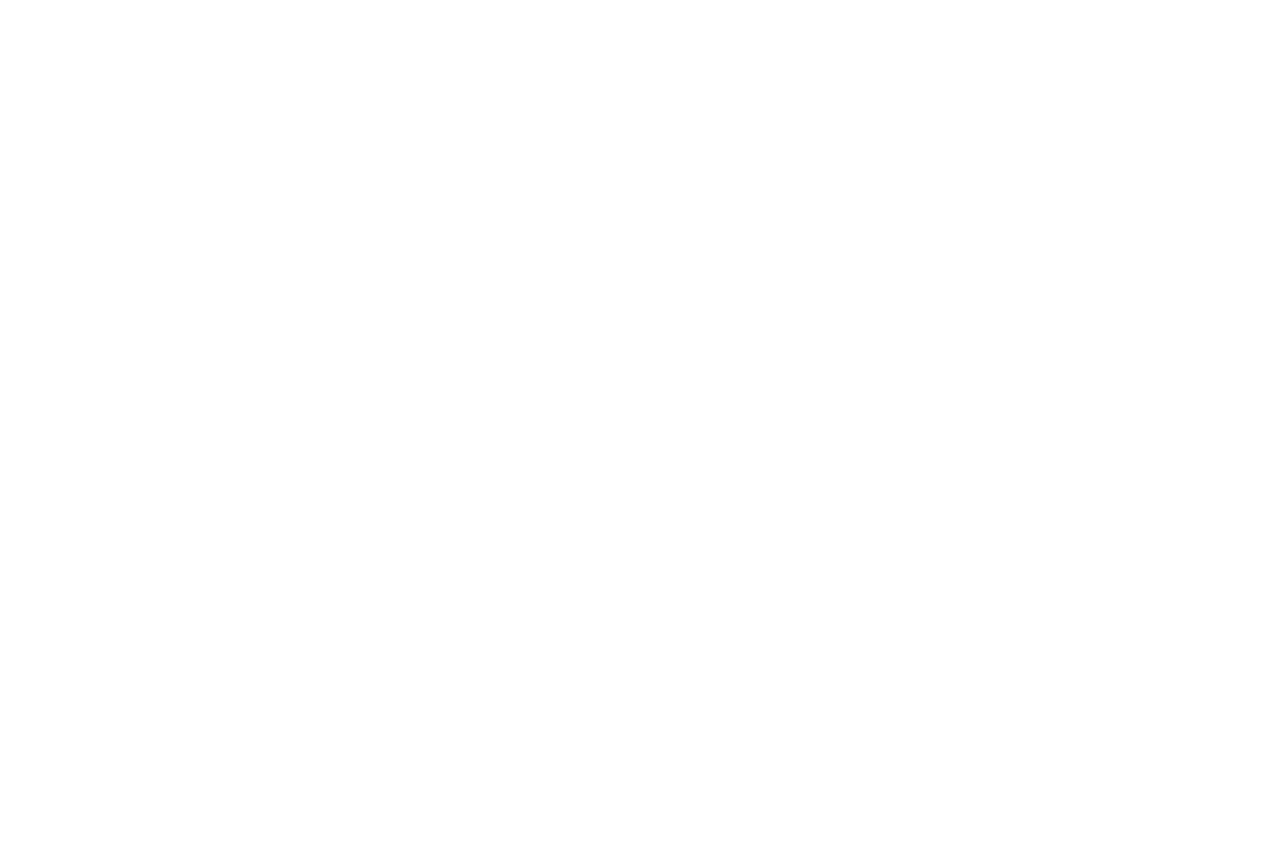
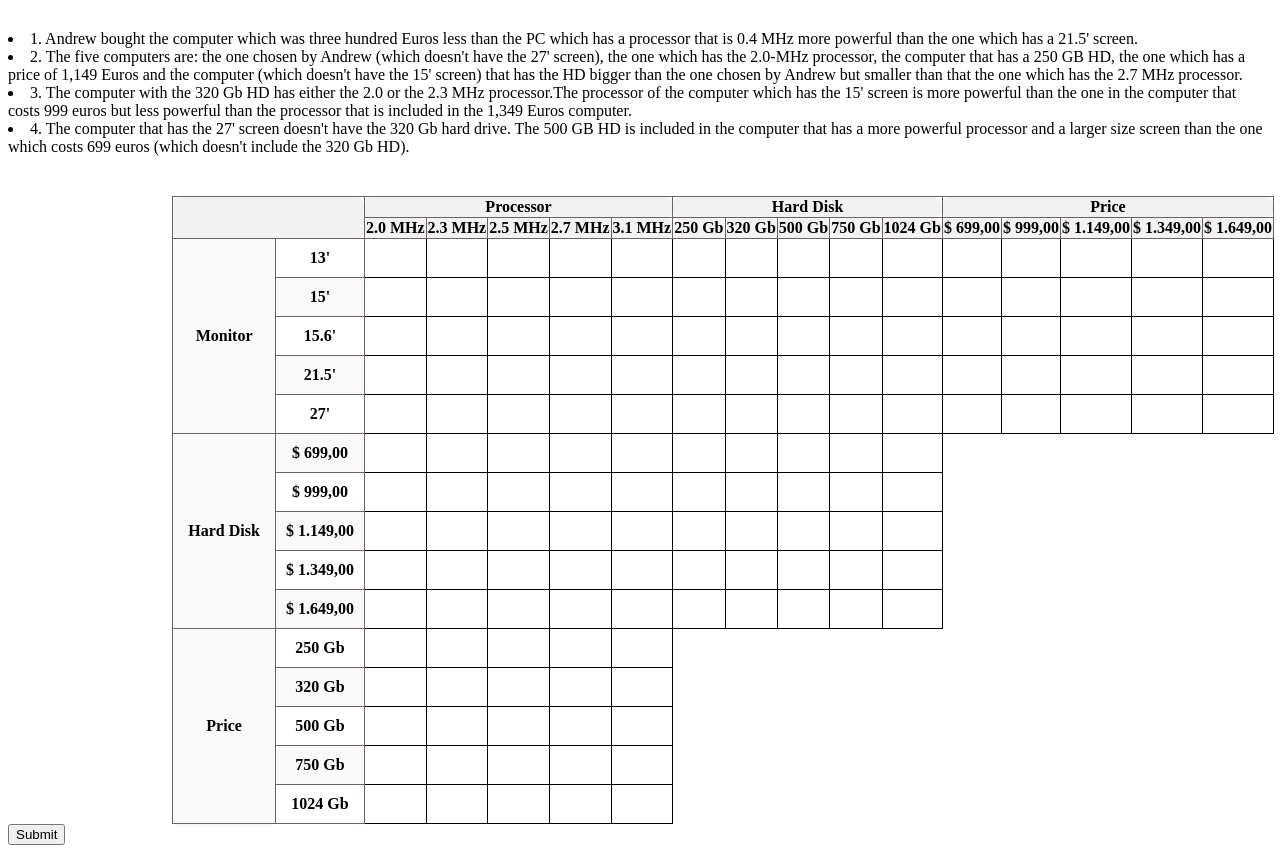
Before and after one commit to isJlaiel/jeux_frontend, a React (Vite) app: page /newPersonalComputer in a window 1280 px wide. Before the commit this address had no page. Before the commit the page ends 800 px from the top, so only its background shows below. Built offline with nearby package versions, Linux system fonts and the light colour scheme.

Commit message:
feat/clues

```diff
--- a/src/App.jsx
+++ b/src/App.jsx
@@ -1,16 +1,16 @@
-import { useState } from 'react'
 import './App.css'
 import {Routes, Route} from 'react-router-dom'
-import Home from './pages/Home'
 import ZebrePuzzle from './pages/ZebrePuzzle'
+import AlPacinoMovies from './pages/AlPacinoMovies'
+import NewPersonalComputer from './pages/NewPersonalComputer'
 function App() {
 
   return (
     <div>
     <Routes>
-      <Route path="/" element={<Home/>}/>
+      <Route path="/alPacinoMovies" element={<AlPacinoMovies/>}/>
+      <Route path="/newPersonalComputer" element={<NewPersonalComputer/>}/>
       <Route path="/zebre" element={<ZebrePuzzle/>}/>
-
     </Routes>
 
     </div>  )
--- a/src/compenents/PersonalizedCell.jsx
+++ b/src/compenents/PersonalizedCell.jsx
@@ -24,8 +24,7 @@
         border: '1px solid black',
         textAlign: 'center',
         cursor: able ? 'pointer' : 'not-allowed', // Change le curseur en fonction de `able`
-        width: '100px',
-        height: '50px',
+
         backgroundColor: getBackgroundColor(),
         color: getColor(),
       }}
--- /dev/null
+++ b/src/pages/AlPacinoMovies.jsx
@@ -0,0 +1,25 @@
+import React from 'react';
+import LogicPuzzle  from './LogicPuzzle';
+// Custom styled td component
+const _mainCols = ["Film", "Day", "Time"];
+const _cols = [
+  "88 Minutes", "	Donnie Brasco","Scarecrow", "Scarface", "The Recruit",
+  "Monday", "Tuesday", "Wednesday", "Thursday", "Friday",
+  "7:35 pm", "7:40 pm", "8:20 pm", "8:30 pm", "8:45 pm"
+]
+const _rows = [
+  "Jessica", "Laurie", "Mark", "Mary", "Sally",
+  "Monday", "Tuesday", "Wednesday", "Thursday", "Friday",
+  "7:35 pm", "7:40 pm", "8:20 pm", "8:30 pm", "8:45 pm"
+]
+const _mainRows = ["Name","Time","Day"]
+function AlPacinoMovies() {
+
+  return (
+    <div>
+     <LogicPuzzle mainCols={_mainCols}  cols={_cols} rows={_rows} mainRows={_mainRows}/>
+    </div>
+  );
+}
+
+export default AlPacinoMovies;
--- a/src/pages/Home.css
+++ /dev/null
@@ -1,41 +0,0 @@
-/* Home.module.css */
-.cell {
-  border: 1px solid black;
-  text-align: center;
-  cursor: pointer;
-  width: 100px;
-  height: 50px;
-}
-
-.cellRed {
-  background-color: red;
-  color: white;
-}
-
-.cellGreen {
-  background-color: green;
-  color: white;
-}
-
-.cellDefault {
-  background-color: white;
-  color: black;
-}
-
-.table {
-  border-collapse: collapse;
-  width: 100%;
-}
-
-.headerCell {
-  border: 1px solid black;
-}
-
-.headerRow {
-  border: 1px solid black;
-}
-
-.headerRowSpan {
-  border: 1px solid black;
-  text-align: center;
-}
--- a/src/pages/Home.jsx
+++ b/src/pages/LogicPuzzle.jsx
@@ -1,29 +1,21 @@
 import React, { useEffect, useState } from 'react';
-import './Home.css';
+import './logicPuzzle.css';
 import PersonalizedCell from '../compenents/PersonalizedCell';
-// Custom styled td component
-const MainCols = ["Film", "Day", "Time"];
-const cols = [
-  "88 Minutes", "	Donnie Brasco","Scarecrow", "Scarface", "The Recruit",
-  "Monday", "Tuesday", "Wednesday", "Thursday", "Friday",
-  "7:35 pm", "7:40 pm", "8:20 pm", "8:30 pm", "8:45 pm"
-]
-const rows = [
-  "Jessica", "Laurie", "Mark", "Mary", "Sally",
-  "Monday", "Tuesday", "Wednesday", "Thursday", "Friday",
-  "7:35 pm", "7:40 pm", "8:20 pm", "8:30 pm", "8:45 pm"
-]
-const mainRows = ["Name","Time","Day"]
-const initializeGrid = (name,sizeGrid) => Array.from({ length: sizeGrid }, (ele, index) => {
+
+
+
+function LogicPuzzle({ mainCols, cols, rows, mainRows }) {
+
+  const initializeGrid = (name, sizeGrid) => Array.from({ length: sizeGrid }, (ele, index) => {
     let type;
     if (index <= 4) {
       type = mainRows[0];
     } else if (index >= 5 && index <= 9) {
       type = mainRows[1];
     } else {
-    type =mainRows[2];
+      type = mainRows[2];
     }
-  return { typeRow: name, status: null, typeCol: type, isAble: true, valueCol: cols[index] , changedBy:[]}
+    return { typeRow: name, status: null, typeCol: type, isAble: true, valueCol: cols[index], changedBy: [] }
   });
 
   const initializeGrids = () => {
@@ -31,25 +23,22 @@
     for (let i = 0; i < rows.length; i++) {
       let type, count;
       if (i < 5) {
-      type = 'Name';
+        type = mainRows[0];
         count = 15;
       } else if (i < 10) {
-      type = 'Time';
+        type = mainRows[1];
         count = 10;
       } else {
-      type = 'Day';
+        type = mainRows[2];
         count = 5;
       }
       grids.push({ id: `grid${i}`, name: rows[i], items: initializeGrid(type, count) });
     }
     return grids;
   };
+  const [grids, setGrids] = useState(initializeGrids());
+  const [cellChecked, setCellChecked] = useState({ _typeRow: "", _typeCol: "", _gridId: "", _index: "", _isAble: "" })
 
-function Home() {
-  // const [grid, setGrid] = useState(Array.from({ length: 14 }, () => ({ status: null })));
-  const [grids, setGrids] = useState(initializeGrids());
-
-  const [cellChecked, setCellChecked] = useState({ _typeRow: "", _typeCol: "", _gridId: "", _index: "", _isAble:"" })
   const toggleCellStatus = (gridId, cellIndex) => {
     setGrids(current =>
       current.map(grid => {
@@ -60,7 +49,7 @@
             items: grid.items.map((cell, index) => {
               if (index === cellIndex) {
                 if (cell.status === 'red' || cell.status == "green")
-                  setCellChecked({ _typeRow: cell.typeRow, _typeCol: cell.typeCol, _gridId: gridId, _index: index, color: cell.status === 'red' ? 'green' : cell.status === 'red' ? null : null ,_isAble:cell.status!=='red'});
+                  setCellChecked({ _typeRow: cell.typeRow, _typeCol: cell.typeCol, _gridId: gridId, _index: index, color: cell.status === 'red' ? 'green' : cell.status === 'red' ? null : null, _isAble: cell.status !== 'red' });
                 return {
                   ...cell,
                   status: cell.status === 'red' ? 'green' : cell.status === 'green' ? null : 'red',
@@ -78,18 +67,20 @@
 
 
   const handleClick = () => {
-    grids.map((ele) => {
-      console.log(ele.items.map(e => console.log(e.valueCol + " " + ele.name + " " + e.status)));
-
+    grids.forEach((ele) => {
+      const greenItems = ele.items.filter(e => e.status === "green");
+      greenItems.forEach(e => console.log(e.valueCol + " " + ele.name + " "));
     });
   };
+
+
   useEffect(() => {
     setGrids(current => current.map(grid => {
       if (grid.id === cellChecked._gridId) {
         return {
           ...grid,
           items: grid.items.map((cell, i) => {
-            if (cell.typeCol === cellChecked._typeCol && cellChecked._index !== i){
+            if (cell.typeCol === cellChecked._typeCol && cellChecked._index !== i) {
               let passedStatus = cellChecked.color === 'green' ? 'red' : null;
               const updatedChangedBy = passedStatus === null ? cell.changedBy.filter(item => item !== cellChecked._index) : [...cell.changedBy, cellChecked._index];
               return {
@@ -125,17 +116,16 @@
   }, [cellChecked]);
   // Render the table based on the grid
   return (
-    <div>
-      <table style={{ borderCollapse: 'collapse', width: '50%' }}>
+    <div >
+      <table className='table'>
         {/* Header Rows */}
         <thead>
           <tr>
-            <th className="headerCell" rowSpan={2}></th>
-            <th className="headerCell" rowSpan={2}></th>
+            <th className="headerCell" colSpan={2} rowSpan={2}></th>
 
-            <th className="headerCell" colSpan={5}>{MainCols[0]}</th>
-            <th className="headerCell" colSpan={5}>{MainCols[1]}</th>
-            <th className="headerCell" colSpan={5}>{MainCols[2]}</th>
+            <th className="headerCell" colSpan={5}>{mainCols[0]}</th>
+            <th className="headerCell" colSpan={5}>{mainCols[1]}</th>
+            <th className="headerCell" colSpan={5}>{mainCols[2]}</th>
           </tr>
           <tr>
             {cols.map(col => (<th className="headerCell">{col}</th>))}
@@ -145,8 +135,12 @@
           <>
             {rows.map((value, index) => (
               <tr key={index}>
-                {(index ===0  || index ===5  || index ===10 )?<td rowSpan={5}>{index===0 ? "Name" :( index==5 ? "Day" : "Time")}</td>: <></>}
-
+                {
+                  (index === 0 || index === 5 || index === 10) ?
+                    <td className="rowSpanCell" rowSpan={5}>
+                      {index === 0 ? mainRows[0] : (index === 5 ? mainRows[2] : mainRows[1])}
+                    </td> : null
+                }
                 <td className="headerRowSpan">
 
                   {value}</td>
@@ -170,4 +164,4 @@
   );
 }
 
-export default Home;
+export default LogicPuzzle;
--- /dev/null
+++ b/src/pages/NewPersonalComputer.jsx
@@ -0,0 +1,53 @@
+import LogicPuzzle from './LogicPuzzle';
+import React, { useState } from 'react';
+import './logicPuzzle.css';
+
+const _mainCols = ["Processor", "Hard Disk", "Price"];
+const _cols = [
+  "2.0 MHz", "2.3 MHz", "2.5 MHz", "2.7 MHz", "3.1 MHz",
+  "250 Gb", "320 Gb", "500 Gb", "750 Gb", "1024 Gb",
+  "$ 699,00", "$ 999,00", "$ 1.149,00", "$ 1.349,00", "$ 1.649,00"
+]
+const _rows = [
+  "13'", "15'", "15.6'", "21.5'", "27'",
+  "$ 699,00", "$ 999,00", "$ 1.149,00", "$ 1.349,00", "$ 1.649,00",
+  "250 Gb", "320 Gb", "500 Gb", "750 Gb", "1024 Gb",
+]
+const _clues = [
+  "1. Andrew bought the computer which was three hundred Euros less than the PC which has a processor that is 0.4 MHz more powerful than the one which has a 21.5' screen.",
+  "2. The five computers are: the one chosen by Andrew (which doesn't have the 27' screen), the one which has the 2.0-MHz processor, the computer that has a 250 GB HD, the one which has a price of 1,149 Euros and the computer (which doesn't have the 15' screen) that has the HD bigger than the one chosen by Andrew but smaller than that the one which has the 2.7 MHz processor.",
+  "3. The computer with the 320 Gb HD has either the 2.0 or the 2.3 MHz processor.The processor of the computer which has the 15' screen is more powerful than the one in the computer that costs 999 euros but less powerful than the processor that is included in the 1,349 Euros computer.",
+  "4. The computer that has the 27' screen doesn't have the 320 Gb hard drive. The 500 GB HD is included in the computer that has a more powerful processor and a larger size screen than the one which costs 699 euros (which doesn't include the 320 Gb HD)."
+]
+
+
+const _mainRows = ["Monitor", "Price ", "Hard Disk"]
+
+function NewPersonalComputer() {
+
+  const [clickedItems, setClickedItems] = useState([]);
+
+  const toggleItem = (index) => {
+    setClickedItems(prev => ({
+      ...prev,
+      [index]: !prev[index]
+    }));
+  };
+  return (
+    <>
+    <div className='clues'>
+      {_clues.map((value, index) => (
+        <li
+          key={index}
+          className={clickedItems[index] ? 'strikethrough' : ''}
+          onClick={() => toggleItem(index)}>{value}</li>))
+      }
+      </div>
+      <div>
+        <LogicPuzzle mainCols={_mainCols} cols={_cols} rows={_rows} mainRows={_mainRows} />
+      </div>
+    </>
+  );
+}
+
+export default NewPersonalComputer
--- /dev/null
+++ b/src/pages/logicPuzzle.css
@@ -0,0 +1,82 @@
+.table {
+  border-collapse: collapse;
+  margin-top: 40px;
+  margin-left: 13%;
+}
+.cellRed {
+  background-color: #ff5555;
+  color: white;
+}
+
+.cellGreen {
+  background-color: #4CAF50;
+  color: white;
+}
+
+.cellDefault {
+  background-color: white;
+  color: black;
+}
+
+
+
+.headerCell {
+  border: 1px solid #6d6262;
+  border-radius: 8px;
+  background-color: #f2f2f2;
+  white-space: nowrap;
+
+}
+
+.headerRowSpan {
+  border: 1px solid #6d6262;
+    border-radius: 5px;
+  padding: 10px;
+  text-align: center;
+  vertical-align: middle;
+  white-space: nowrap;
+  font-weight: bold;
+}
+
+
+.rowSpanCell {
+  font-weight: bold;
+  background-color: #f9f9f9;
+  border: 1px solid #6d6262;
+    border-radius: 8px;
+  text-align: center;
+  vertical-align: middle;
+  padding: 15px;
+  box-shadow: 0 2px 4px rgba(0,0,0,0.05);
+  white-space: nowrap; }
+
+
+.clickable-paragraph {
+    cursor: pointer;
+    position: relative;
+}
+
+.align-line {
+    position: absolute;
+    bottom: 0;
+    left: 0;
+    width: 100%;
+    height: 1px;
+    background-color: blue; /* Couleur de la ligne */
+    display: none; /* La ligne est initialement masquée */
+}
+ul {
+  list-style: none;
+  padding: 0;
+}
+
+li {
+  cursor: pointer;
+}
+
+.strikethrough {
+  text-decoration: line-through;
+}
+.clues {
+  margin-top: 30px;
+}
```
Lines whose indentation alone changed are shown as unchanged.
